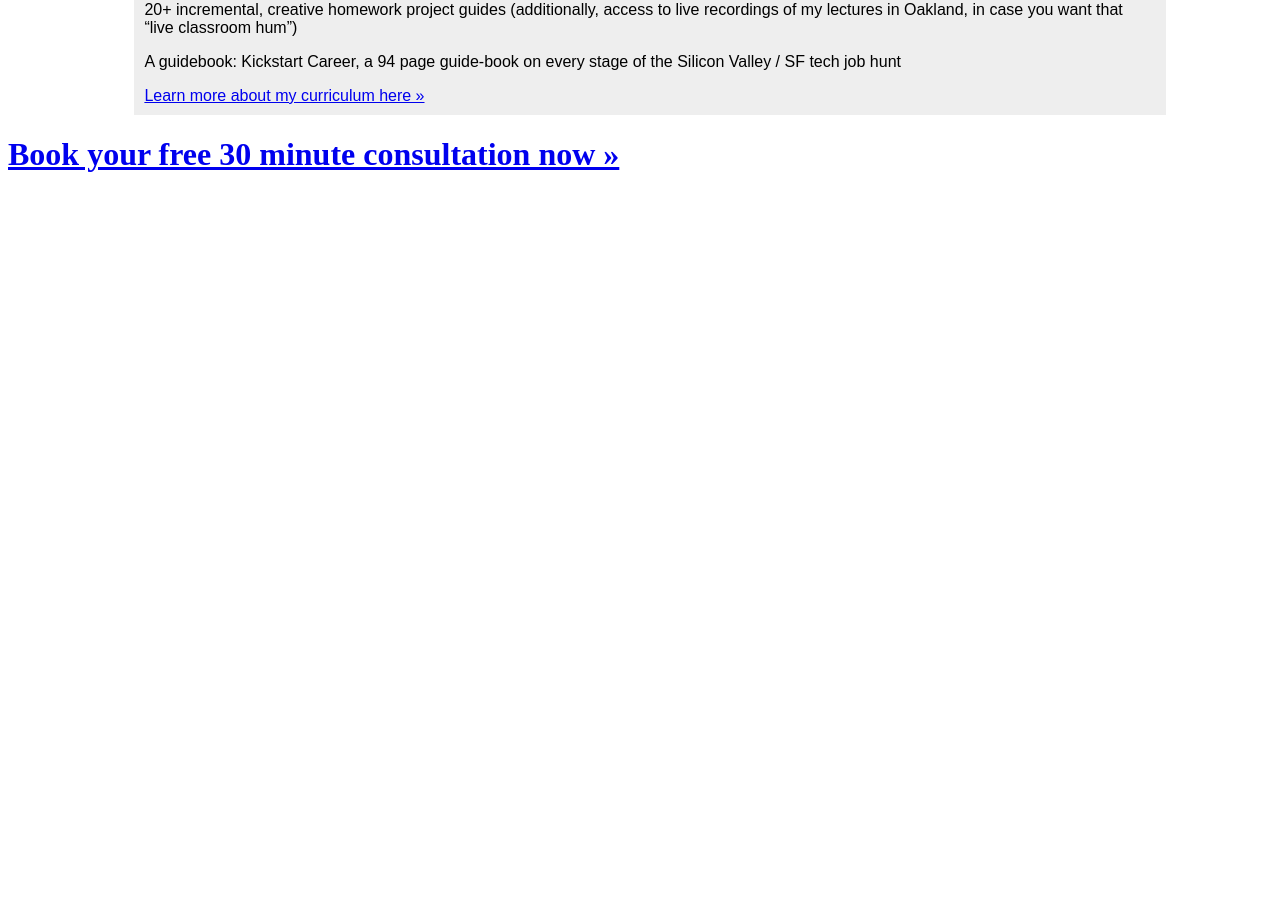
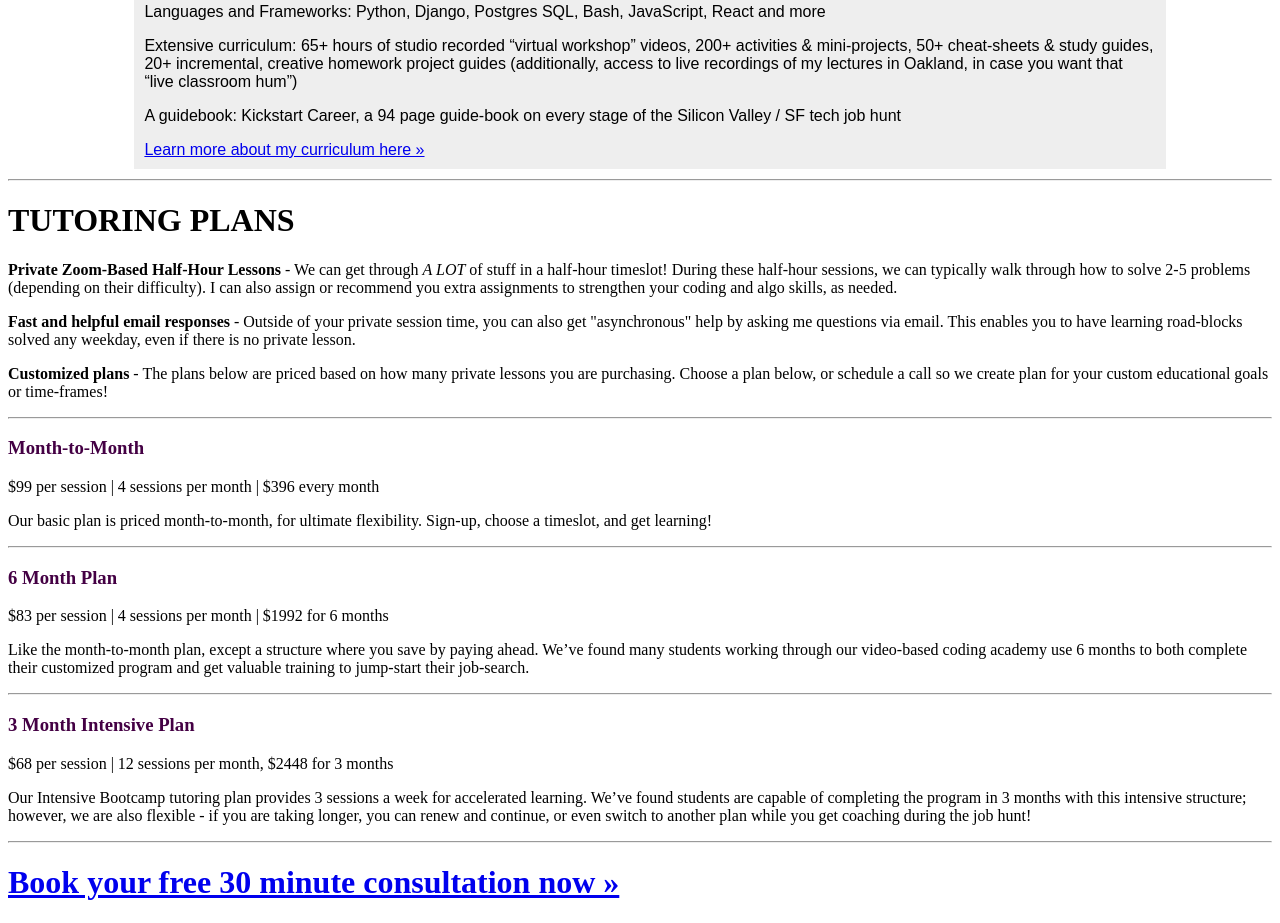
Before and after one commit to michaelpb/berkeleytutoring, a website: page index.html in a window 1280 px wide. Shown: the part 1638-2561 px from the top of the page. Before the commit the page ends 1833 px from the top, so only its background shows below. Drawn offline with Linux system fonts and the light colour scheme.

Commit message:
Initial copy

```diff
--- a/index.html
+++ b/index.html
@@ -1,11 +1,31 @@
 <!DOCTYPE HTML>
+
+<!--
+    Oh, so you are looking at the source code?
+
+    This site is written in my own declarative web component framework
+    Modulo JS. I kept it simple so it's actually running in "dev" mode. This
+    means you can even "build" it in your browser, if you want to! Really, try
+    bringing up Dev Tools (Ctrl Shift J on some browsers) and look for the
+    Modulo COMMANDS menu, then click "build" (possibly twice, if on Firefox).
+    Boom, it just installed dependencies and built!
+
+    Anyway, feel free to look at the rest of the source code to see how the
+    "magic" happens ("look ma, no node_modules!")
+-->
+
+
 <script Modulo
     src="/static/js/Modulo.js"
     -src="/static/"
 ></script>
 
-<x-Page pagetitle="Berkeley Tutoring" navselected="/index.html" >
-    <h1 slot="above" style="text-align: center; font-family: monospace; font-size: 3rem">Computer Science & Algorithms</h1>
+<x-Page pagetitle="Berkeley Tutoring" navselected="/index.html">
+    <h1 style="text-align: center; font-family: monospace; font-size: 3rem" slot="above">
+        Berkeley Private Lessons
+        <br /><small style="color: #555">Algorithms, Interviews, and General CS Training</small>
+    </h1>
+
     <div
         slot="above"
         class="calendly-inline-widget"
@@ -57,6 +77,47 @@
         <a href="https://kickstartcoding.com">Learn more about my curriculum here &raquo;</a>
     </div>
 
+
+    <hr />
+    <h1>TUTORING PLANS</h1>
+    <p><strong>Private Zoom-Based Half-Hour Lessons</strong> - We can get
+    through <em>A LOT</em> of stuff in a half-hour timeslot! During these
+    half-hour sessions, we can typically walk through how to solve 2-5 problems
+    (depending on their difficulty). I can also assign or recommend you extra
+    assignments to strengthen your coding and algo skills, as needed.</p>
+    <p><strong>Fast and helpful email responses</strong> -  Outside of your
+    private session time, you can also get "asynchronous" help by asking me
+    questions via email. This enables you to have learning road-blocks solved
+    any weekday, even if there is no private lesson.</p>
+    <p><strong>Customized plans</strong> - The plans below are priced based on
+    how many private lessons you are purchasing. Choose a plan below, or
+    schedule a call so we create plan for your custom educational goals or
+    time-frames!</p>
+
+    <hr />
+    <h3 style="color: #404">Month-to-Month</h3>
+    <p>$99 per session  | 4 sessions per month | $396 every month</p>
+    <p>Our basic plan is priced month-to-month, for ultimate flexibility.
+    Sign-up, choose a timeslot, and get learning!</p>
+
+    <hr />
+    <h3 style="color: #404">6 Month Plan</h3>
+    <p>$83 per session  | 4 sessions per month | $1992 for 6 months</p>
+    <p>Like the month-to-month plan, except a structure where you save by
+    paying ahead. We’ve found many students working through our video-based
+    coding academy use 6 months to both complete their customized program and
+    get valuable training to jump-start their job-search.</p>
+
+    <hr />
+    <h3 style="color: #404">3 Month Intensive Plan</h3>
+    <p>$68 per session | 12 sessions per month, $2448 for 3 months</p>
+    <p>Our Intensive Bootcamp tutoring plan provides 3 sessions a week for
+    accelerated learning. We’ve found students are capable of completing the
+    program in 3 months with this intensive structure; however, we are also
+    flexible - if you are taking longer, you can renew and continue, or even
+    switch to another plan while you get coaching during the job hunt!</p>
+
+
+    <hr />
     <h1><a href="https://calend.ly/kickstartcoding/berkeleytutoring" class="Btn">Book your free 30 minute consultation now &raquo;</a></h1>
-
 </x-Page>
--- a/package.json
+++ b/package.json
@@ -4,7 +4,7 @@
     "private": true,
     "description": "...a new project...",
     "scripts": {
-        "start": "npm exec -y http-server -- -p 3334 -e html src/",
+        "start": "npm exec -y http-server -- -p 3334 -e html .",
         "startcms": "cd src && npm exec -y netlify-cms-proxy-server",
         "build": "npm install mdu.js && modulocli ssg -f"
     },
```
Lines whose indentation alone changed are shown as unchanged.
